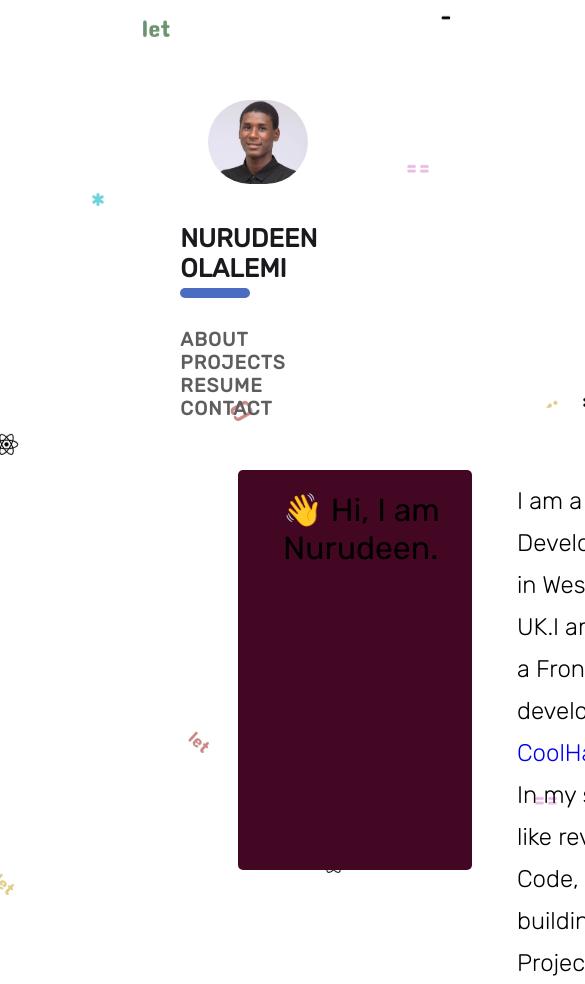
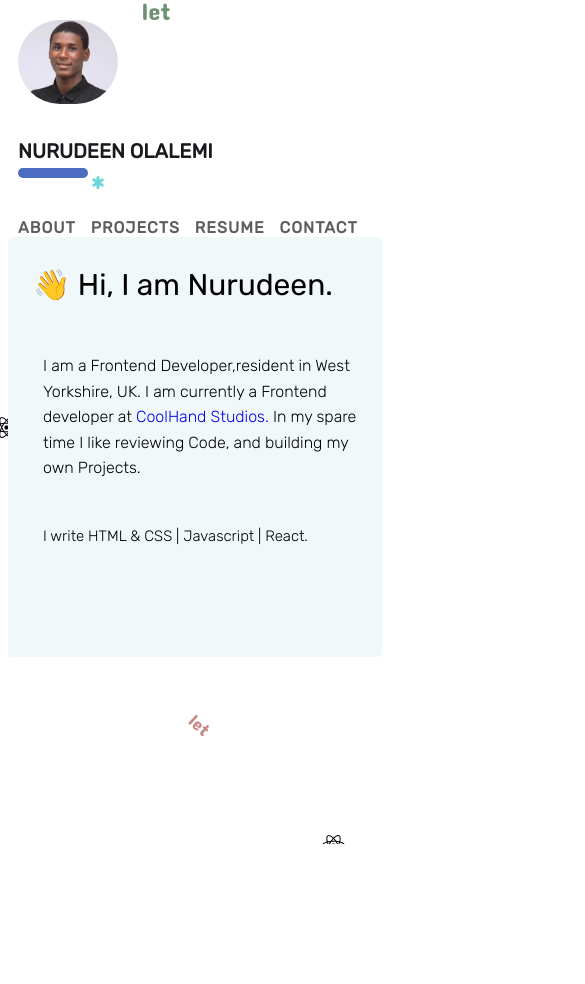
Before and after one commit to olalemi/myportfolio, a plain HTML site: page myportfolio.html in a window 390 px wide. Shown: the top 984 px of the page, 585 px wide, since content can reach past the window. After the commit the page ends 844 px from the top, so only its background shows below. Drawn offline with Linux system fonts and the light colour scheme.

Commit message:
positioning

```diff
--- a/myportfolio.css
+++ b/myportfolio.css
@@ -12,12 +12,10 @@ body{
 }
 
  .img_1{
-
+    display:block;
      border-radius:100px;
      max-width: 100px;
      max-height: 100px;
-
-
  }
 
   .flex_item {
@@ -26,7 +24,7 @@ body{
     font-size:1.2rem;
     text-rendering: optimizeLegibility;
     text-decoration: none;
-    padding-right:50px;
+    padding-right:10px;
     letter-spacing:1px;
   }
 
@@ -35,45 +33,45 @@ body{
 }
   .text_box {
       background:#F1F8FA;
-      display: flex;
-      flex-wrap: wrap;
-      flex-direction: column;
-      justify-items: center;
-      align-items: flex-start;
-      width: 1000px;
-      height: 400px;
-      margin: auto;
-      margin-top: 80px;
+      display:block;
+      justify-content: center;
+      max-width:1000px;
+      height: 550px;
       border-radius: 5px;
+      margin:auto;
+      margin-top:50px;
+      padding:10px;
+
   }
 
   .navbar {
-      top:8rem;
-      max-width:100%;
       list-style-type: none;
-      margin-top:30px;
-
+      margin-top:40px;
 
   }
 
   .Welcome_text {
     font-weight: 400;
-    font-size: 2rem;
+    font-size: 3rem;
     margin-left: 45px;
 
   }
+
   .text{
     font-weight: 100;
-    font-size: 1.5rem;
-    margin-top: 10px;
-    margin-left: 45px;
+    font-size: 2rem;
+    margin-top:-20px;
     justify-content:left;
-    line-height:175%;
-    padding-right: 50px;
+    line-height:160%;
+    padding: 50px;
     text-decoration: none;
   }
   .about_status_2 {
-      margin-top: 30px;
+      margin-top: -50px;
+      font-size: 2rem;
+      font-weight: 100;
+      padding: 50px;
+      text-decoration: none;
   }
 
   .btn, .Logo,.about_status_1 {
@@ -85,17 +83,14 @@ body{
         font-weight: 900;
         font-size:1.6rem;
         color: #191a1d;
-    margin-top: -1px;
-
-
     }
 
     .Logo:after {
         content: "";
         display: block;
-    max-width: 70px;
+        width: 70px;
         border-bottom: 10px solid #4b6cc1;
-    border-radius: 1000px;
+        border-radius: 10px;
         margin-top: 5px;
 
     }
@@ -107,29 +102,30 @@ body{
 
     }
 
-.main{
+    .main {
       display:flex;
-  justify-content: center;
+      justify-content:center;
       margin-top:100px;
-  margin-right: 250px;
+      margin-left: -400px
+
+
 
     }
 
     .social{
-    position: fixed;
         max-height:2px ;
         display: flex;
         flex-direction: column;
         justify-content: center;
         transform: translate(-300px, 0);
-    margin-top: -160px;
+        margin-top: -260px;
       }
 
       .social a {
         color: #fff;
         background: #c3dbe2;
         font-size: 25px;
-    font-weight: 600;
+        font-weight: 600px;
         text-decoration: none;
         display: block;
         margin: 5px;
@@ -162,20 +158,98 @@ body{
         color: #1DA0F0;
       }
 
-      @media only screen and (max-width: 900px) {
+      @media only screen and (max-width:997px) {
+
+                      .Logo {
+                        font-size:30px;
+
+                    }
+
+                    .Welcome_text {
+                      font-weight: 400;
+                      font-size: 50px;
+                      margin-left:5px;
+                    }
+
+                   .Home_nav {
+                      margin:0px;
+                      margin-top: 35px;
+
+                    }
+
+                    .main{
+                      display:block;
+                      margin-top:20px;
+                      margin-left:20px;
+                    }
+
+                  .img_1{
+                    border-radius:100px;
+                    max-width: 100px;
+                    max-height: 100px;
+                  }
+
+                .flex_item {
+                  font-weight: 600;
+                  font-size:24px;
+                  letter-spacing:1px;
+                }
+
+                .text_box  {
+                    display:block;
+                    max-width:800px;
+                    height:500px;
+                    border-radius: 5px;
+                    padding:10px;
+                    margin:20px
+
+                 }
+
+                 .social {
+                  display:none;
+                }
+
+                .text{
+                  font-size: 24px;
+                  margin-left: -25px;
+
+
+                }
+                .about_status_2 {
+                    font-size: 24px;
+                    margin-left: -25px;
+                }
+
+                    }
+
+      @media only screen and (max-width:768px) {
+
+
+                  .Welcome_text {
+                    font-weight: 400;
+                    font-size: 30px;
+                    margin-left: 15px;
+                  }
+                  .Logo {
+                    font-size:20px;
+
+                }
+                  .flex_item{
+                    display:flex;
+                    flex-direction:column;
+                    font-size:16px;
+                    padding-right: 15px;
+                  }
 
 
                 .main{
-                  display:flex;
-                  flex-wrap: wrap;
-                  justify-content: center;
-                  margin-top:100px;
-                  margin-left: 250px;
+                  display:block;
+                  margin-top:20px;
+                  margin-left: 10px;
 
                 }
 
                   .Home_nav {
-                    margin-top:100px;
                     margin:0px;
                     margin-top: 35px;
 
@@ -183,28 +257,34 @@ body{
 
                   .navbar {
                     display:flex;
-                    flex-wrap: wrap;
-                    max-width:100%;
-                    list-style-type: none;
-                    margin-top:30px;
+                    flex-wrap:wrap;
+                    width:100%;
+
                   }
 
                 .text_box  {
-                  background:#440723;
-                  display: flex;
-                  flex-wrap: wrap;
-                  align-items:left;
-                  width: 60vw;
-                  height: 400px;
-                  margin-right: auto;
-                  margin-left: 230px;
-                  margin-top: 50px;
+                    display:block;
+                    max-width: 700px;
+                    height:400px;
+                    margin-top: 10px;
+                    margin:auto;
                     border-radius: 5px;
+                    padding: 10px;
+
+                 }
+                 .social {
+                  display:none;
+                }
+                .text{
+                  font-size: 16px;
+                  padding-right: 15px;
+                }
+                .about_status_2 {
+                    font-size: 15px;
+                    margin-top: -70px;
 
                 }
 
-              .social{
-                display:none;
-              }
+
 
                     }
--- a/myportfolio.html
+++ b/myportfolio.html
@@ -1,7 +1,7 @@
 <!DOCTYPE html>
 <html lang = "en">
     <head>
-        <meta name="viewporrt" content = "width= device-width, initial-scale=1.0">
+        <meta name="viewport" content = "width= device-width, initial-scale=1.0">
         <meta charset = "UTF-8">
         <meta name = "description" content = "Nurudeen Olalemi, software developer ,Frontend Engineer,  UK">
         <meta name = "author" content = " Nurudeen Olalemi">
@@ -36,12 +36,11 @@
 
             </header>
 
-                <div class = "text_box">
-                    <h1 class = "Welcome_text">👋 Hi, I am Nurudeen.</h1>
-                    <p class = " text">I am a Frontend Developer,resident in West Yorkshire, UK.I am currently a Frontend developer at <a href="https://coolhandstudios.co.uk" target="_blank" class="about_status_1">CoolHand Studios.</a> In my spare time I like reviewing Code, and building my own Projects.</p>
-
-                    <p class="about_status_2  text"> My stack is  HTML & CSS  | Javascript | React </p>
-                </div>
+                    <div class = "text_box">
+                        <h1 class = "Welcome_text">👋 Hi, I am Nurudeen.</h1>
+                        <p class = " text">I am a Frontend Developer,resident in West Yorkshire, UK. I am currently a Frontend developer at <a href="https://coolhandstudios.co.uk" target="_blank" class="about_status_1">CoolHand Studios.</a> In my spare time I like reviewing Code, and building my own Projects.</p>
+                        <p class="about_status_2  "> I write HTML & CSS  | Javascript | React. </p>
+                    </div>
 
          <!--social buttons start-->
             <div class="social">
```
Lines whose indentation alone changed are shown as unchanged.
